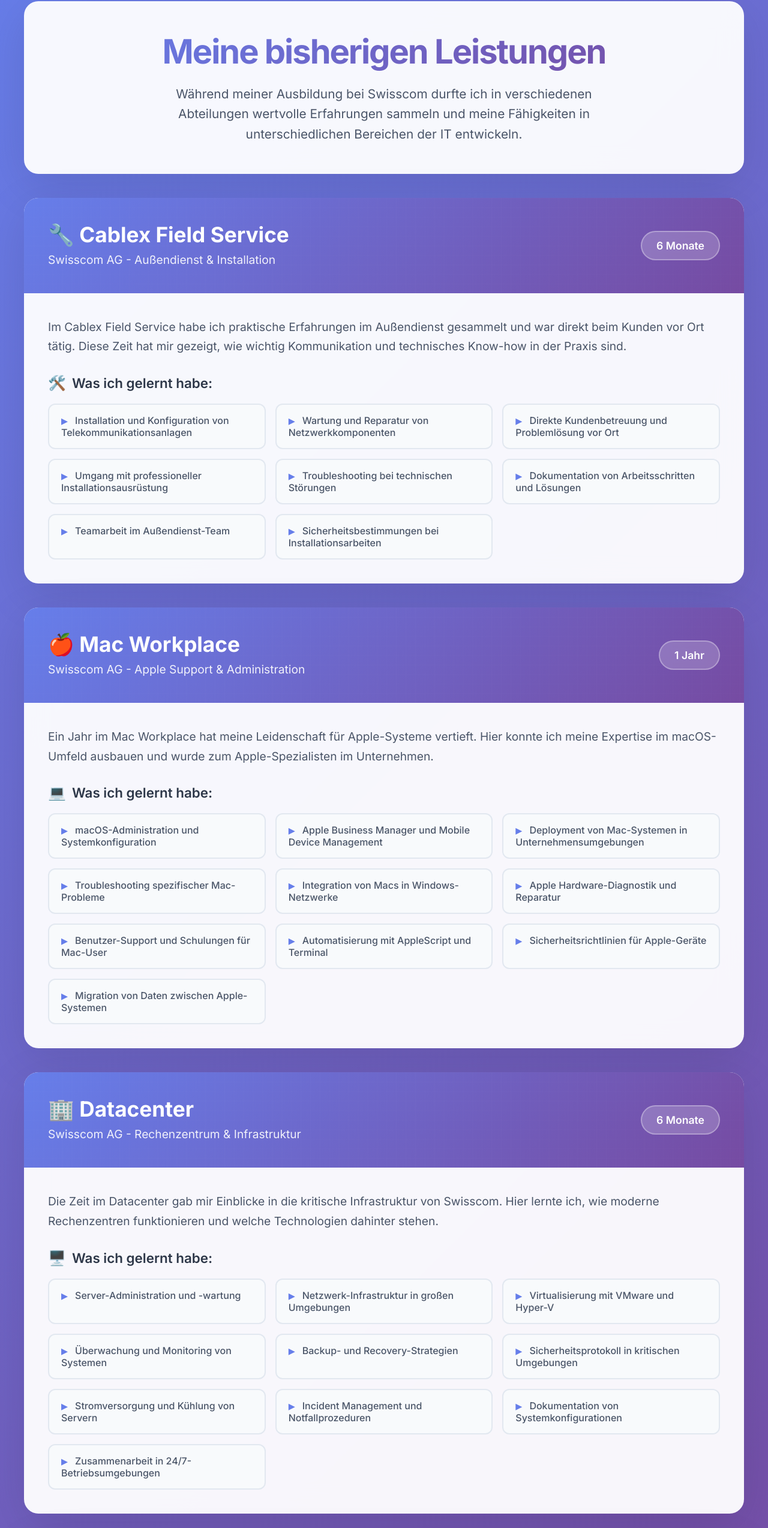
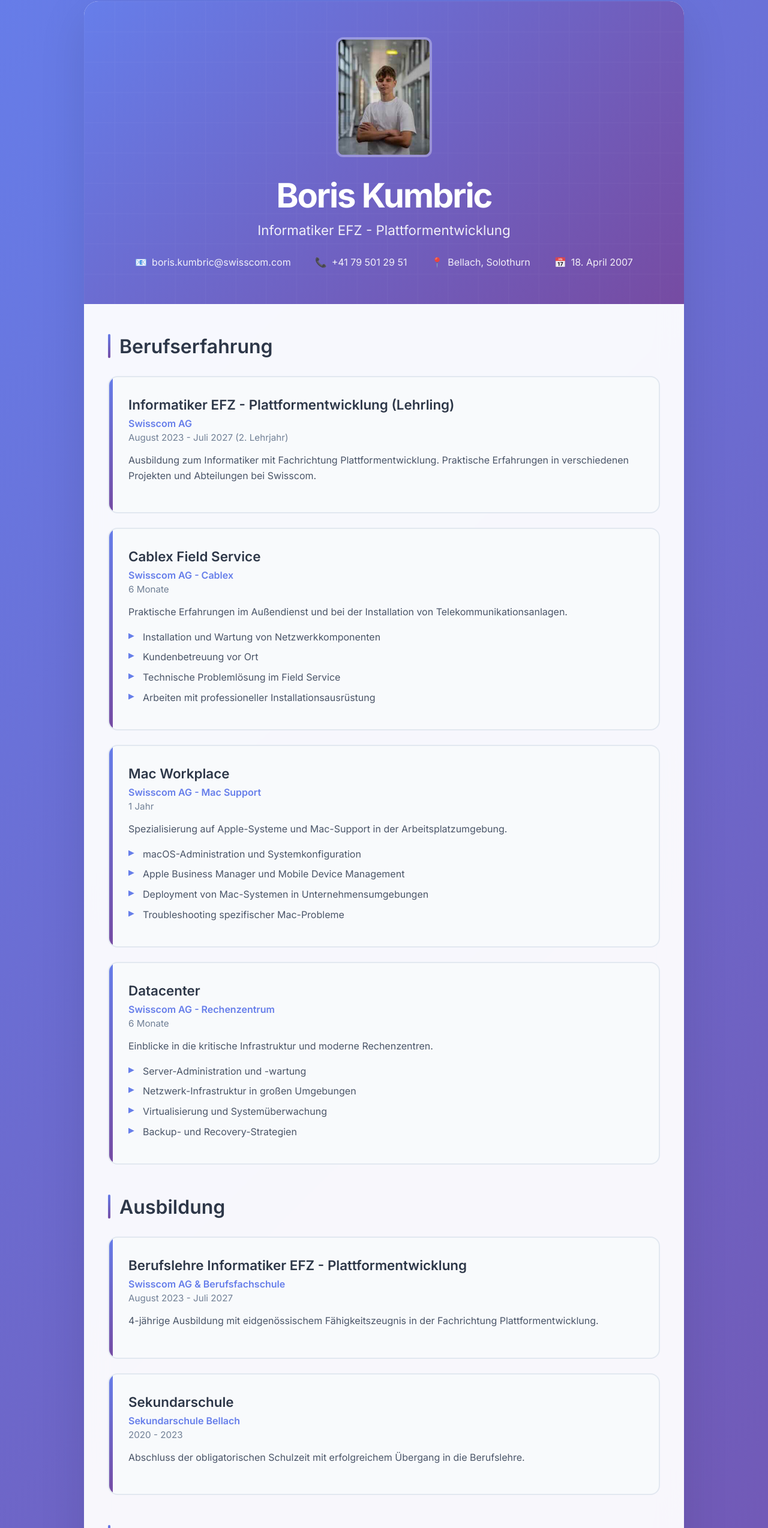
Before and after one commit to BokiKum/boris-portfolio, a website: page wer-bin-ich.html in a window 1280 px wide. Shown: the part 136-2684 px from the top of the page at 60% size. Drawn offline with Linux system fonts and the light colour scheme.

Commit message:
Update wer-bin-ich.html

```diff
--- a/wer-bin-ich.html
+++ b/wer-bin-ich.html
@@ -3,7 +3,7 @@
 <head>
   <meta charset="UTF-8">
   <meta name="viewport" content="width=device-width, initial-scale=1.0">
-  <title>Bisherige Leistungen - Boris Kumbric</title>
+  <title>Wer bin ich - Boris Kumbric</title>
   <link href="https://fonts.googleapis.com/css2?family=Inter:wght@300;400;500;600;700&family=Dancing+Script:wght@600&display=swap" rel="stylesheet">
   <style>
     * {
@@ -71,69 +71,24 @@
       justify-content: center;
     }
 
-    .content-container {
-      max-width: 1200px;
-      width: 100%;
-    }
-
-    .page-header {
+    .cv-container {
+      max-width: 1000px;
       background: rgba(255, 255, 255, 0.95);
       backdrop-filter: blur(20px);
       border-radius: 24px;
-      padding: 50px;
-      text-align: center;
-      margin-bottom: 40px;
       box-shadow: 0 20px 80px rgba(0, 0, 0, 0.1);
-    }
-
-    .page-header h1 {
-      font-size: 3.5rem;
-      font-weight: 700;
-      background: linear-gradient(135deg, #667eea 0%, #764ba2 100%);
-      -webkit-background-clip: text;
-      -webkit-text-fill-color: transparent;
-      background-clip: text;
-      margin-bottom: 20px;
-      letter-spacing: -2px;
-    }
-
-    .page-header p {
-      font-size: 1.3rem;
-      color: #4a5568;
-      line-height: 1.6;
-      max-width: 800px;
-      margin: 0 auto;
-    }
-
-    .departments-grid {
-      display: grid;
-      gap: 40px;
-      margin-bottom: 40px;
-    }
-
-    .department-card {
-      background: rgba(255, 255, 255, 0.95);
-      backdrop-filter: blur(20px);
-      border-radius: 24px;
-      overflow: hidden;
-      box-shadow: 0 20px 80px rgba(0, 0, 0, 0.1);
-      transition: all 0.3s ease;
-    }
-
-    .department-card:hover {
-      transform: translateY(-8px);
-      box-shadow: 0 30px 100px rgba(102, 126, 234, 0.2);
-    }
-
-    .department-header {
-      background: linear-gradient(135deg, #667eea 0%, #764ba2 100%);
-      color: white;
-      padding: 40px;
-      position: relative;
       overflow: hidden;
     }
 
-    .department-header::before {
+    .cv-header {
+      background: linear-gradient(135deg, #667eea 0%, #764ba2 100%);
+      color: white;
+      padding: 60px 40px;
+      text-align: center;
+      position: relative;
+    }
+
+    .cv-header::before {
       content: '';
       position: absolute;
       top: 0;
@@ -144,147 +99,264 @@
       opacity: 0.3;
     }
 
-    .department-info {
+    .profile-section {
       position: relative;
       z-index: 2;
-      display: flex;
-      align-items: center;
-      justify-content: space-between;
-      flex-wrap: wrap;
-      gap: 20px;
     }
 
-    .department-title {
-      font-size: 2.2rem;
-      font-weight: 700;
-      margin-bottom: 8px;
+    .profile-img {
+      width: 160px;
+      height: 200px;
+      border-radius: 12px;
+      border: 4px solid rgba(255, 255, 255, 0.3);
+      margin: 0 auto 30px;
+      display: block;
+      transition: transform 0.3s ease;
+      object-fit: cover;
+      object-position: center;
     }
 
-    .department-subtitle {
-      font-size: 1.2rem;
-      opacity: 0.9;
-      margin-bottom: 4px;
+    .profile-img:hover {
+      transform: scale(1.05);
     }
 
-    .department-duration {
-      background: rgba(255, 255, 255, 0.2);
-      backdrop-filter: blur(10px);
-      padding: 12px 24px;
-      border-radius: 30px;
-      font-weight: 600;
-      font-size: 1.1rem;
-      border: 2px solid rgba(255, 255, 255, 0.3);
+    .cv-header h1 {
+      font-size: 3.5rem;
+      font-weight: 700;
+      margin-bottom: 10px;
+      letter-spacing: -2px;
     }
 
-    .department-content {
-      padding: 40px;
-    }
-
-    .department-description {
-      font-size: 1.2rem;
-      color: #4a5568;
-      line-height: 1.7;
+    .cv-header h2 {
+      font-size: 1.4rem;
+      font-weight: 400;
+      opacity: 0.9;
       margin-bottom: 30px;
     }
 
-    .skills-section h4 {
-      font-size: 1.4rem;
+    .contact-info {
+      display: flex;
+      justify-content: center;
+      gap: 40px;
+      flex-wrap: wrap;
+    }
+
+    .contact-item {
+      display: flex;
+      align-items: center;
+      gap: 8px;
+      font-size: 1rem;
+      opacity: 0.9;
+    }
+
+    .cv-content {
+      padding: 50px 40px;
+    }
+
+    .section {
+      margin-bottom: 50px;
+    }
+
+    .section-title {
+      font-size: 2rem;
       font-weight: 600;
       color: #2d3748;
-      margin-bottom: 20px;
+      margin-bottom: 30px;
       display: flex;
       align-items: center;
-      gap: 10px;
+      gap: 15px;
     }
 
-    .skills-list {
-      display: grid;
-      grid-template-columns: repeat(auto-fit, minmax(300px, 1fr));
-      gap: 16px;
-      list-style: none;
-      padding: 0;
+    .section-title::before {
+      content: '';
+      width: 4px;
+      height: 40px;
+      background: linear-gradient(135deg, #667eea 0%, #764ba2 100%);
+      border-radius: 2px;
     }
 
-    .skills-list li {
+    .experience-item {
       background: #f8fafc;
       border: 2px solid #e2e8f0;
-      border-radius: 12px;
-      padding: 16px 20px;
-      color: #4a5568;
-      font-weight: 500;
+      border-radius: 16px;
+      padding: 32px;
+      margin-bottom: 24px;
       transition: all 0.3s ease;
       position: relative;
       overflow: hidden;
     }
 
-    .skills-list li::before {
-      content: '▶';
-      color: #667eea;
-      margin-right: 12px;
-      font-size: 0.9rem;
+    .experience-item::before {
+      content: '';
+      position: absolute;
+      top: 0;
+      left: 0;
+      width: 6px;
+      height: 100%;
+      background: linear-gradient(135deg, #667eea 0%, #764ba2 100%);
     }
 
-    .skills-list li:hover {
+    .experience-item:hover {
       border-color: #667eea;
       transform: translateX(8px);
-      background: rgba(102, 126, 234, 0.05);
+      box-shadow: 0 12px 40px rgba(102, 126, 234, 0.15);
     }
 
-    .icon {
-      font-size: 1.5rem;
+    .experience-item h4 {
+      font-size: 1.4rem;
+      font-weight: 600;
+      color: #2d3748;
+      margin-bottom: 8px;
     }
 
-    .summary-section {
-      background: rgba(255, 255, 255, 0.95);
-      backdrop-filter: blur(20px);
-      border-radius: 24px;
-      padding: 50px;
-      text-align: center;
-      box-shadow: 0 20px 80px rgba(0, 0, 0, 0.1);
+    .company {
+      font-weight: 600;
+      color: #667eea;
+      margin-bottom: 4px;
     }
 
-    .summary-section h2 {
-      font-size: 2.5rem;
-      font-weight: 700;
-      color: #2d3748;
-      margin-bottom: 30px;
+    .duration {
+      color: #718096;
+      font-size: 0.95rem;
+      margin-bottom: 16px;
     }
 
-    .summary-section p {
-      font-size: 1.2rem;
+    .experience-item p {
+      color: #4a5568;
+      line-height: 1.6;
+      margin-bottom: 16px;
+    }
+
+    .experience-item ul {
+      list-style: none;
+      padding-left: 0;
+    }
+
+    .experience-item li {
+      color: #4a5568;
+      line-height: 1.6;
+      margin-bottom: 8px;
+      position: relative;
+      padding-left: 24px;
+    }
+
+    .experience-item li::before {
+      content: '▶';
+      position: absolute;
+      left: 0;
+      color: #667eea;
+      font-size: 0.8rem;
+    }
+
+    .skills-grid {
+      display: grid;
+      grid-template-columns: repeat(auto-fit, minmax(280px, 1fr));
+      gap: 20px;
+    }
+
+    .skill-card {
+      background: linear-gradient(135deg, #f8fafc 0%, #e2e8f0 100%);
+      border: 2px solid #e2e8f0;
+      border-radius: 16px;
+      padding: 24px;
+      text-align: center;
+      transition: all 0.3s ease;
+      position: relative;
+      overflow: hidden;
+    }
+
+    .skill-card::before {
+      content: '';
+      position: absolute;
+      top: 0;
+      left: 0;
+      right: 0;
+      height: 4px;
+      background: linear-gradient(135deg, #667eea 0%, #764ba2 100%);
+    }
+
+    .skill-card:hover {
+      transform: translateY(-8px);
+      box-shadow: 0 16px 50px rgba(102, 126, 234, 0.2);
+      border-color: #667eea;
+    }
+
+    .skill-card .icon {
+      font-size: 2.5rem;
+      margin-bottom: 12px;
+      display: block;
+    }
+
+    .skill-card h4 {
+      font-size: 1.1rem;
+      font-weight: 600;
+      color: #2d3748;
+    }
+
+    .interests-grid {
+      display: flex;
+      flex-wrap: wrap;
+      gap: 16px;
+    }
+
+    .interest-tag {
+      background: linear-gradient(135deg, #667eea 0%, #764ba2 100%);
+      color: white;
+      padding: 12px 24px;
+      border-radius: 30px;
+      font-weight: 500;
+      font-size: 1rem;
+      transition: all 0.3s ease;
+      cursor: pointer;
+    }
+
+    .interest-tag:hover {
+      transform: translateY(-4px) scale(1.05);
+      box-shadow: 0 12px 30px rgba(102, 126, 234, 0.4);
+    }
+
+    .additional-info {
+      background: linear-gradient(135deg, #f8fafc 0%, #e2e8f0 100%);
+      border: 2px solid #e2e8f0;
+      border-radius: 20px;
+      padding: 40px;
+      text-align: center;
+    }
+
+    .additional-info h4 {
+      font-size: 1.4rem;
+      font-weight: 600;
+      color: #2d3748;
+      margin-bottom: 20px;
+    }
+
+    .additional-info p {
       color: #4a5568;
       line-height: 1.7;
-      max-width: 900px;
-      margin: 0 auto;
+      font-size: 1.1rem;
+      margin-bottom: 20px;
     }
 
     @media (max-width: 768px) {
-      .page-header {
+      .contact-info {
+        flex-direction: column;
+        gap: 20px;
+        align-items: center;
+      }
+
+      .cv-header {
+        padding: 40px 20px;
+      }
+
+      .cv-content {
         padding: 30px 20px;
       }
 
-      .page-header h1 {
+      .cv-header h1 {
         font-size: 2.5rem;
       }
 
-      .department-header {
-        padding: 30px 20px;
-      }
-
-      .department-info {
-        flex-direction: column;
-        text-align: center;
-      }
-
-      .department-title {
-        font-size: 1.8rem;
-      }
-
-      .department-content {
-        padding: 30px 20px;
-      }
-
-      .skills-list {
+      .skills-grid {
         grid-template-columns: 1fr;
       }
 
@@ -295,10 +367,6 @@
       .navbar {
         gap: 15px;
       }
-
-      .summary-section {
-        padding: 30px 20px;
-      }
     }
   </style>
 </head>
@@ -307,130 +375,189 @@
 <header>
   <h2 class="portfolio-title">Mein Portfolio</h2>
   <nav class="navbar">
-    <a href="wer-bin-ich.html">Wer bin ich?</a>
-    <a href="bisherige-leistungen.html" class="active">Bisherige Leistungen</a>
+    <a href="wer-bin-ich.html" class="active">Wer bin ich?</a>
+    <a href="bisherige-leistungen.html">Bisherige Leistungen</a>
     <a href="kontakt.html">Kontakt</a>
     <a href="unterlagen.html">Meine Unterlagen</a>
   </nav>
 </header>
 
 <div class="main-container">
-  <div class="content-container">
-    <div class="page-header">
-      <h1>Meine bisherigen Leistungen</h1>
-      <p>Während meiner Ausbildung bei Swisscom durfte ich in verschiedenen Abteilungen wertvolle Erfahrungen sammeln und meine Fähigkeiten in unterschiedlichen Bereichen der IT entwickeln.</p>
-    </div>
+  <div class="cv-container">
+    <div class="cv-header">
+      <div class="profile-section">
+        <img src="Unterlagen/Bild (2).jpg" alt="Boris Profil" class="profile-img">
+        <h1>Boris Kumbric</h1>
+        <h2>Informatiker EFZ - Plattformentwicklung</h2>
 
-    <div class="departments-grid">
-      <!-- Cablex Field Service -->
-      <div class="department-card">
-        <div class="department-header">
-          <div class="department-info">
-            <div>
-              <h3 class="department-title">🔧 Cablex Field Service</h3>
-              <p class="department-subtitle">Swisscom AG - Außendienst & Installation</p>
-            </div>
-            <div class="department-duration">
-              6 Monate
-            </div>
+        <div class="contact-info">
+          <div class="contact-item">
+            <span>📧</span>
+            boris.kumbric@swisscom.com
           </div>
-        </div>
-        <div class="department-content">
-          <p class="department-description">
-            Im Cablex Field Service habe ich praktische Erfahrungen im Außendienst gesammelt und war direkt beim Kunden vor Ort tätig. Diese Zeit hat mir gezeigt, wie wichtig Kommunikation und technisches Know-how in der Praxis sind.
-          </p>
-          <div class="skills-section">
-            <h4><span class="icon">🛠️</span> Was ich gelernt habe:</h4>
-            <ul class="skills-list">
-              <li>Installation und Konfiguration von Telekommunikationsanlagen</li>
-              <li>Wartung und Reparatur von Netzwerkkomponenten</li>
-              <li>Direkte Kundenbetreuung und Problemlösung vor Ort</li>
-              <li>Umgang mit professioneller Installationsausrüstung</li>
-              <li>Troubleshooting bei technischen Störungen</li>
-              <li>Dokumentation von Arbeitsschritten und Lösungen</li>
-              <li>Teamarbeit im Außendienst-Team</li>
-              <li>Sicherheitsbestimmungen bei Installationsarbeiten</li>
-            </ul>
+          <div class="contact-item">
+            <span>📞</span>
+            +41 79 501 29 51
           </div>
-        </div>
-      </div>
-
-      <!-- Mac Workplace -->
-      <div class="department-card">
-        <div class="department-header">
-          <div class="department-info">
-            <div>
-              <h3 class="department-title">🍎 Mac Workplace</h3>
-              <p class="department-subtitle">Swisscom AG - Apple Support & Administration</p>
-            </div>
-            <div class="department-duration">
-              1 Jahr
-            </div>
+          <div class="contact-item">
+            <span>📍</span>
+            Bellach, Solothurn
           </div>
-        </div>
-        <div class="department-content">
-          <p class="department-description">
-            Ein Jahr im Mac Workplace hat meine Leidenschaft für Apple-Systeme vertieft. Hier konnte ich meine Expertise im macOS-Umfeld ausbauen und wurde zum Apple-Spezialisten im Unternehmen.
-          </p>
-          <div class="skills-section">
-            <h4><span class="icon">💻</span> Was ich gelernt habe:</h4>
-            <ul class="skills-list">
-              <li>macOS-Administration und Systemkonfiguration</li>
-              <li>Apple Business Manager und Mobile Device Management</li>
-              <li>Deployment von Mac-Systemen in Unternehmensumgebungen</li>
-              <li>Troubleshooting spezifischer Mac-Probleme</li>
-              <li>Integration von Macs in Windows-Netzwerke</li>
-              <li>Apple Hardware-Diagnostik und Reparatur</li>
-              <li>Benutzer-Support und Schulungen für Mac-User</li>
-              <li>Automatisierung mit AppleScript und Terminal</li>
-              <li>Sicherheitsrichtlinien für Apple-Geräte</li>
-              <li>Migration von Daten zwischen Apple-Systemen</li>
-            </ul>
-          </div>
-        </div>
-      </div>
-
-      <!-- Datacenter -->
-      <div class="department-card">
-        <div class="department-header">
-          <div class="department-info">
-            <div>
-              <h3 class="department-title">🏢 Datacenter</h3>
-              <p class="department-subtitle">Swisscom AG - Rechenzentrum & Infrastruktur</p>
-            </div>
-            <div class="department-duration">
-              6 Monate
-            </div>
-          </div>
-        </div>
-        <div class="department-content">
-          <p class="department-description">
-            Die Zeit im Datacenter gab mir Einblicke in die kritische Infrastruktur von Swisscom. Hier lernte ich, wie moderne Rechenzentren funktionieren und welche Technologien dahinter stehen.
-          </p>
-          <div class="skills-section">
-            <h4><span class="icon">🖥️</span> Was ich gelernt habe:</h4>
-            <ul class="skills-list">
-              <li>Server-Administration und -wartung</li>
-              <li>Netzwerk-Infrastruktur in großen Umgebungen</li>
-              <li>Virtualisierung mit VMware und Hyper-V</li>
-              <li>Überwachung und Monitoring von Systemen</li>
-              <li>Backup- und Recovery-Strategien</li>
-              <li>Sicherheitsprotokoll in kritischen Umgebungen</li>
-              <li>Stromversorgung und Kühlung von Servern</li>
-              <li>Incident Management und Notfallprozeduren</li>
-              <li>Dokumentation von Systemkonfigurationen</li>
-              <li>Zusammenarbeit in 24/7-Betriebsumgebungen</li>
-            </ul>
+          <div class="contact-item">
+            <span>📅</span>
+            18. April 2007
           </div>
         </div>
       </div>
     </div>
 
-    <div class="summary-section">
-      <h2>🚀 Mein Fazit</h2>
-      <p>
-        Diese vielfältigen Erfahrungen in unterschiedlichen Bereichen haben mir ein breites Verständnis für IT-Systeme vermittelt. Von der direkten Kundenbetreuung im Field Service über die Spezialisierung auf Apple-Systeme bis hin zur kritischen Infrastruktur im Datacenter – jede Station hat mich persönlich und fachlich weitergebracht. Diese Erfahrungen bilden das Fundament für meine weitere Entwicklung als Informatiker.
-      </p>
+    <div class="cv-content">
+      <div class="section">
+        <h3 class="section-title">Berufserfahrung</h3>
+        <div class="experience-item">
+          <h4>Informatiker EFZ - Plattformentwicklung (Lehrling)</h4>
+          <div class="company">Swisscom AG</div>
+          <div class="duration">August 2023 - Juli 2027 (2. Lehrjahr)</div>
+          <p>Ausbildung zum Informatiker mit Fachrichtung Plattformentwicklung. Praktische Erfahrungen in verschiedenen Projekten und Abteilungen bei Swisscom.</p>
+        </div>
+
+        <div class="experience-item">
+          <h4>Cablex Field Service</h4>
+          <div class="company">Swisscom AG - Cablex</div>
+          <div class="duration">6 Monate</div>
+          <p>Praktische Erfahrungen im Außendienst und bei der Installation von Telekommunikationsanlagen.</p>
+          <ul>
+            <li>Installation und Wartung von Netzwerkkomponenten</li>
+            <li>Kundenbetreuung vor Ort</li>
+            <li>Technische Problemlösung im Field Service</li>
+            <li>Arbeiten mit professioneller Installationsausrüstung</li>
+          </ul>
+        </div>
+
+        <div class="experience-item">
+          <h4>Mac Workplace</h4>
+          <div class="company">Swisscom AG - Mac Support</div>
+          <div class="duration">1 Jahr</div>
+          <p>Spezialisierung auf Apple-Systeme und Mac-Support in der Arbeitsplatzumgebung.</p>
+          <ul>
+            <li>macOS-Administration und Systemkonfiguration</li>
+            <li>Apple Business Manager und Mobile Device Management</li>
+            <li>Deployment von Mac-Systemen in Unternehmensumgebungen</li>
+            <li>Troubleshooting spezifischer Mac-Probleme</li>
+          </ul>
+        </div>
+
+        <div class="experience-item">
+          <h4>Datacenter</h4>
+          <div class="company">Swisscom AG - Rechenzentrum</div>
+          <div class="duration">6 Monate</div>
+          <p>Einblicke in die kritische Infrastruktur und moderne Rechenzentren.</p>
+          <ul>
+            <li>Server-Administration und -wartung</li>
+            <li>Netzwerk-Infrastruktur in großen Umgebungen</li>
+            <li>Virtualisierung und Systemüberwachung</li>
+            <li>Backup- und Recovery-Strategien</li>
+          </ul>
+        </div>
+      </div>
+
+      <div class="section">
+        <h3 class="section-title">Ausbildung</h3>
+        <div class="experience-item">
+          <h4>Berufslehre Informatiker EFZ - Plattformentwicklung</h4>
+          <div class="company">Swisscom AG & Berufsfachschule</div>
+          <div class="duration">August 2023 - Juli 2027</div>
+          <p>4-jährige Ausbildung mit eidgenössischem Fähigkeitszeugnis in der Fachrichtung Plattformentwicklung.</p>
+        </div>
+
+        <div class="experience-item">
+          <h4>Sekundarschule</h4>
+          <div class="company">Sekundarschule Bellach</div>
+          <div class="duration">2020 - 2023</div>
+          <p>Abschluss der obligatorischen Schulzeit mit erfolgreichem Übergang in die Berufslehre.</p>
+        </div>
+      </div>
+
+      <div class="section">
+        <h3 class="section-title">Kenntnisse</h3>
+        <div class="skills-grid">
+          <div class="skill-card">
+            <span class="icon">🔧</span>
+            <h4>GIT Umgebung</h4>
+          </div>
+          <div class="skill-card">
+            <span class="icon">🍎</span>
+            <h4>Apple Specialist</h4>
+          </div>
+          <div class="skill-card">
+            <span class="icon">🌐</span>
+            <h4>Netzwerk</h4>
+          </div>
+          <div class="skill-card">
+            <span class="icon">☁️</span>
+            <h4>Cloud</h4>
+          </div>
+          <div class="skill-card">
+            <span class="icon">💻</span>
+            <h4>Computer & Technik</h4>
+          </div>
+          <div class="skill-card">
+            <span class="icon">🔒</span>
+            <h4>Cyber Security</h4>
+          </div>
+        </div>
+      </div>
+
+      <div class="section">
+        <h3 class="section-title">Persönliche Stärken</h3>
+        <div class="skills-grid">
+          <div class="skill-card">
+            <span class="icon">🧠</span>
+            <h4>Wissensdurst</h4>
+          </div>
+          <div class="skill-card">
+            <span class="icon">🎯</span>
+            <h4>Zielstrebigkeit</h4>
+          </div>
+          <div class="skill-card">
+            <span class="icon">⚡</span>
+            <h4>Auffassungsgabe</h4>
+          </div>
+          <div class="skill-card">
+            <span class="icon">⏰</span>
+            <h4>Pünktlichkeit</h4>
+          </div>
+          <div class="skill-card">
+            <span class="icon">🔍</span>
+            <h4>Präzision</h4>
+          </div>
+          <div class="skill-card">
+            <span class="icon">✅</span>
+            <h4>Zuverlässigkeit</h4>
+          </div>
+        </div>
+      </div>
+
+      <div class="section">
+        <h3 class="section-title">Interessen & Hobbys</h3>
+        <div class="interests-grid">
+          <div class="interest-tag">🏋️ Fitness & Gym</div>
+          <div class="interest-tag">🎮 Gaming</div>
+          <div class="interest-tag">🖥️ Computer & Technik</div>
+          <div class="interest-tag">🍏 Apple & macOS</div>
+          <div class="interest-tag">💡 Neue Technologien</div>
+        </div>
+      </div>
+
+      <div class="section">
+        <h3 class="section-title">Über mich</h3>
+        <div class="additional-info">
+          <h4>💫 Meine Motivation</h4>
+          <p>Technik ist nicht nur mein Beruf, sondern meine Leidenschaft! Ich bin immer auf der Suche nach neuen Herausforderungen und werde mich nach meiner Lehre sicher weiterbilden, um meine Fähigkeiten auszubauen und meine Karriere gezielt voranzutreiben.</p>
+
+          <p>Ich bin ein motivierter und zielstrebiger Mensch, der immer bestrebt ist, das Beste aus sich herauszuholen. Präzision und Zuverlässigkeit sind für mich essenziell – ich arbeite gerne strukturiert und achte auf Details.</p>
+        </div>
+      </div>
     </div>
   </div>
 </div>
```
